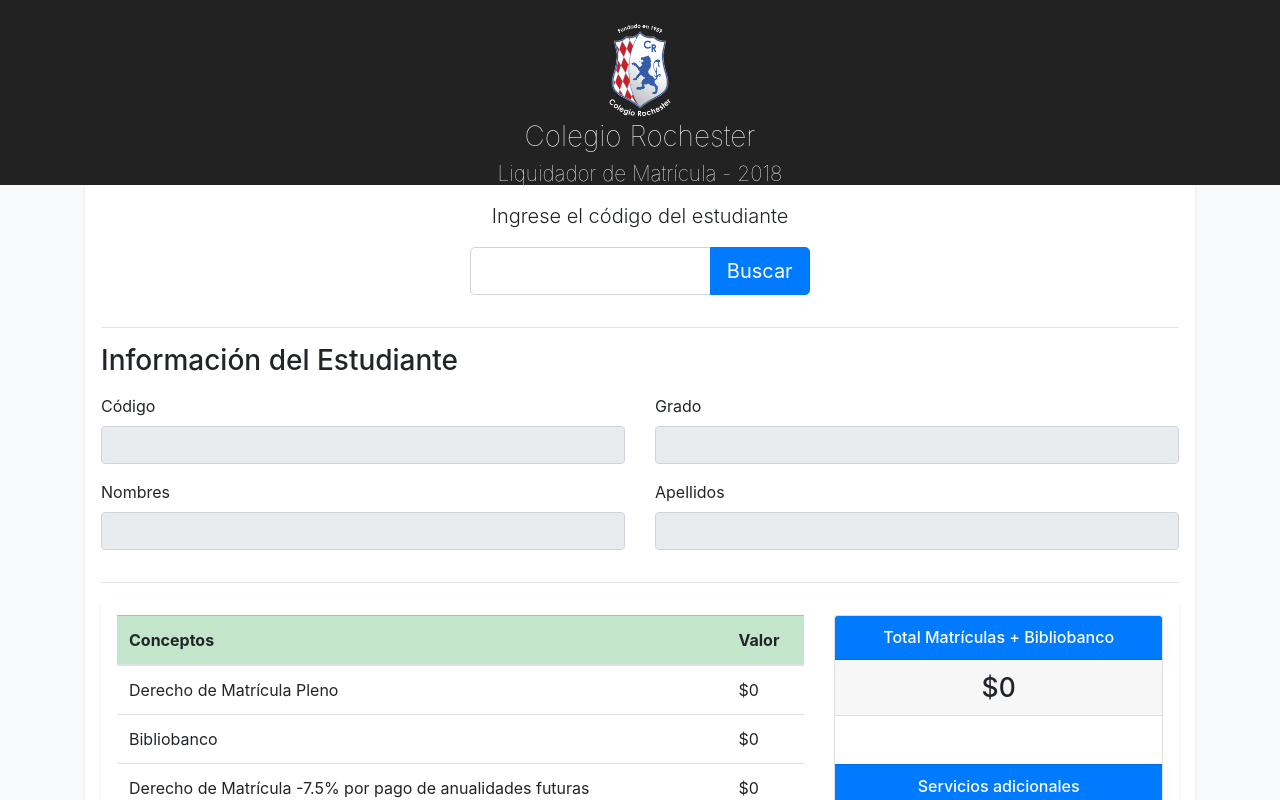
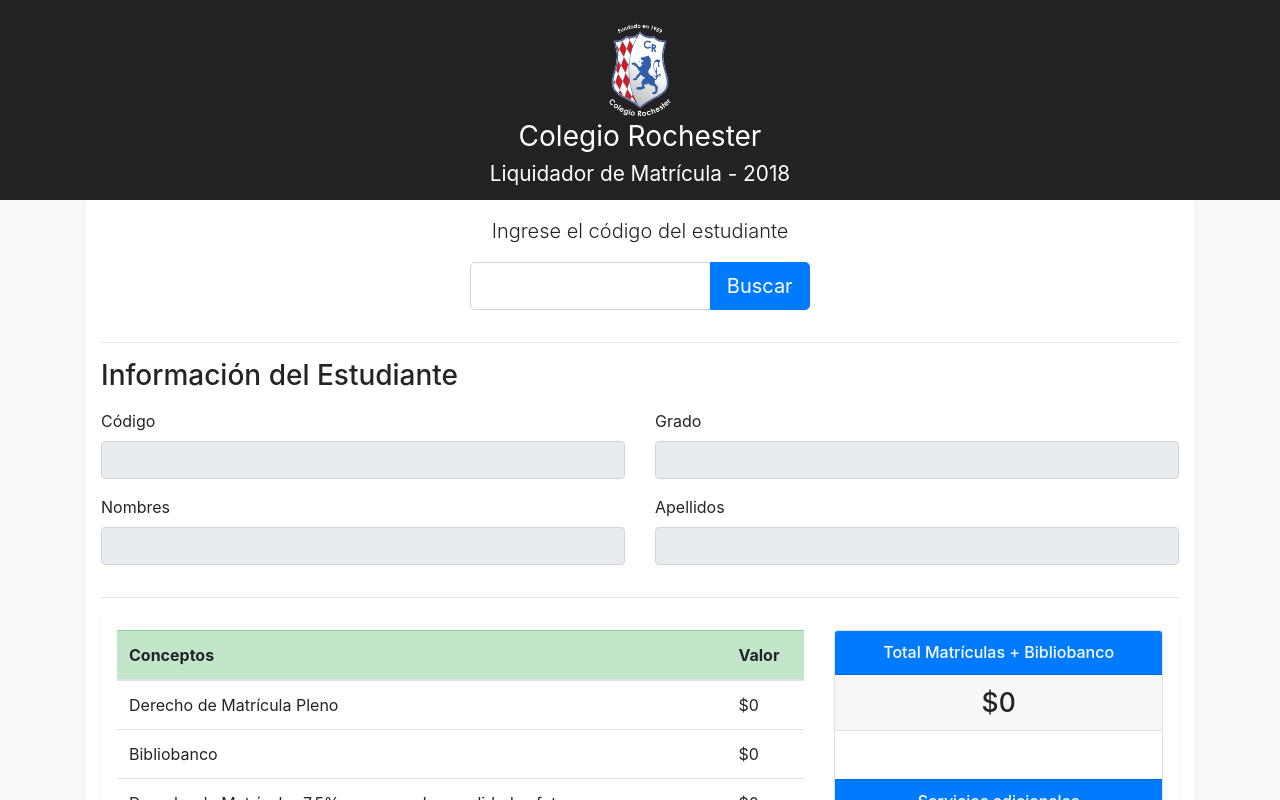
Before and after one commit to marcosaguilera/enrollment-parents, a React (Create React App) app: page / in a window 1280 px wide. Shown: the top 800 px of the page. Built offline with nearby package versions, Linux system fonts and the light colour scheme.

Commit message:
header fixed

```diff
--- a/src/components/global/css/Header.css
+++ b/src/components/global/css/Header.css
@@ -9,14 +9,14 @@
 
 .Header-header {
   background-color: #222;
-  height: 185px;
+  height: 200px;
   padding: 20px;
   color: white;
 }
 
 .Header-title {
   font-size: 1.3em;
-  font-weight: lighter;
+  font-weight: normal;
 }
 
 .Header-intro {
```
